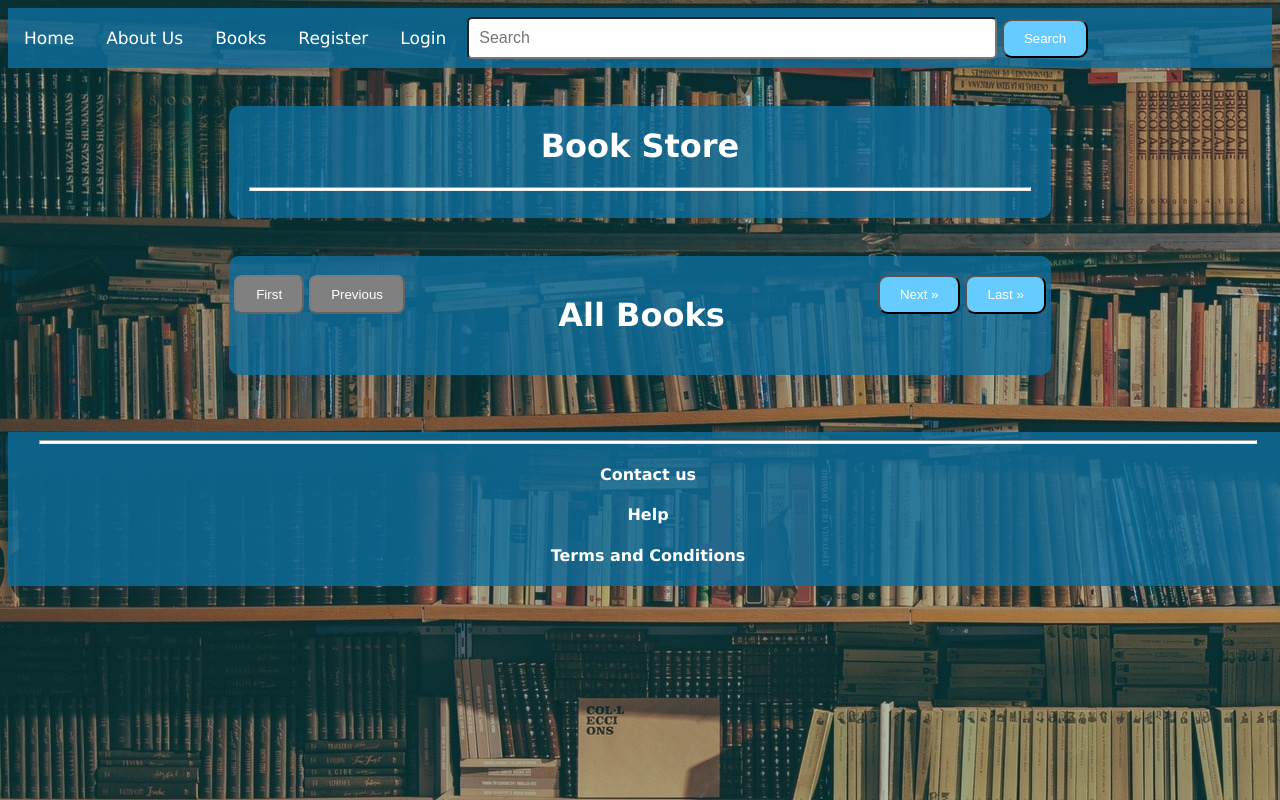
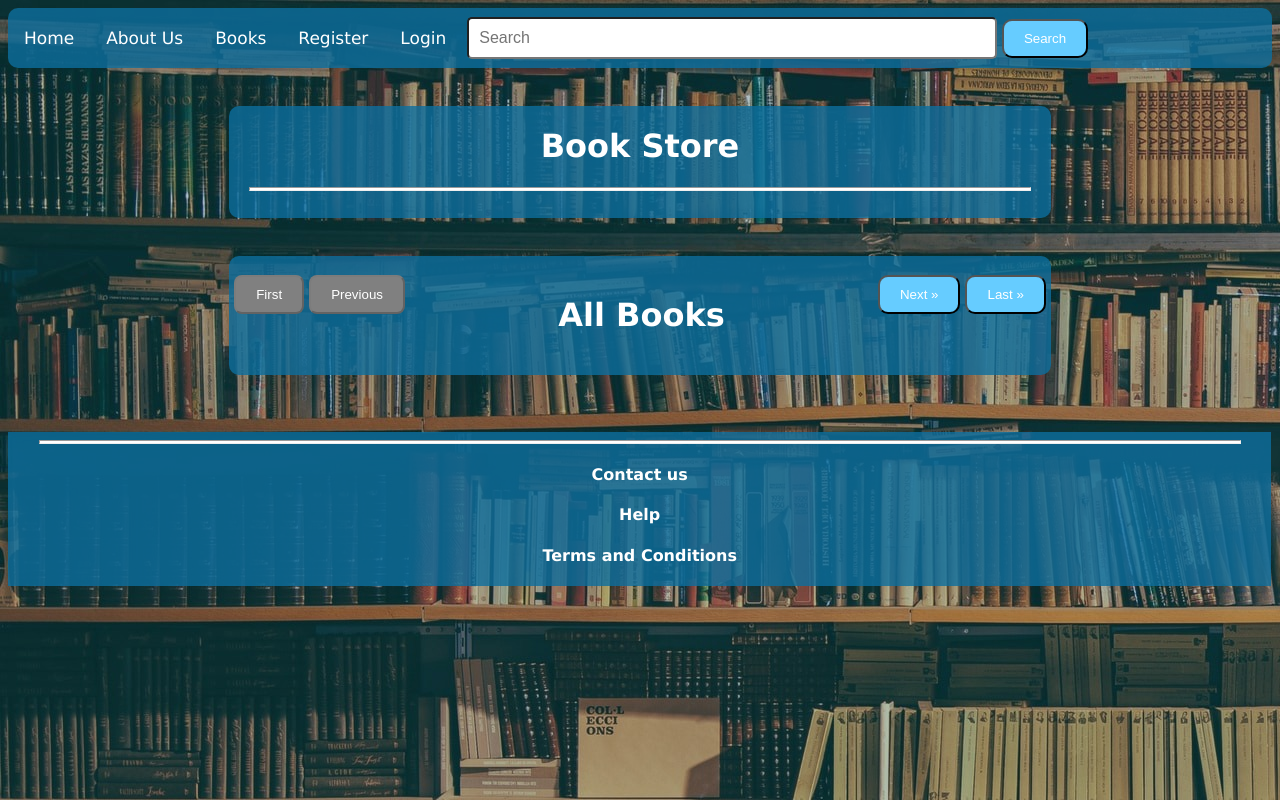
Before and after one commit to s-rofe/bookstore-web-app, a Flask app: page /books_by_author/1 in a window 1280 px wide. Run offline with Flask 2, Linux system fonts and the light colour scheme.

Commit message:
Update main.css

```diff
--- a/library/static/css/main.css
+++ b/library/static/css/main.css
@@ -23,13 +23,14 @@ footer {
   color: white;
   position: absolute;
   bottom: auto;
-  width: 100%;
+  width: 98.7%;
   overflow: hidden;
 }
 
 .navigation-bar {
     overflow: hidden;
     background-color: rgb(13, 110, 158, 0.8);
+    border-radius: 10px;
 }
 .navigation-bar a {
     float: left;
@@ -38,6 +39,7 @@ footer {
     padding: 20px 16px;
     text-decoration: none;
     font-size: 17px;
+
 
 }
 .navigation-bar a:hover {
```
